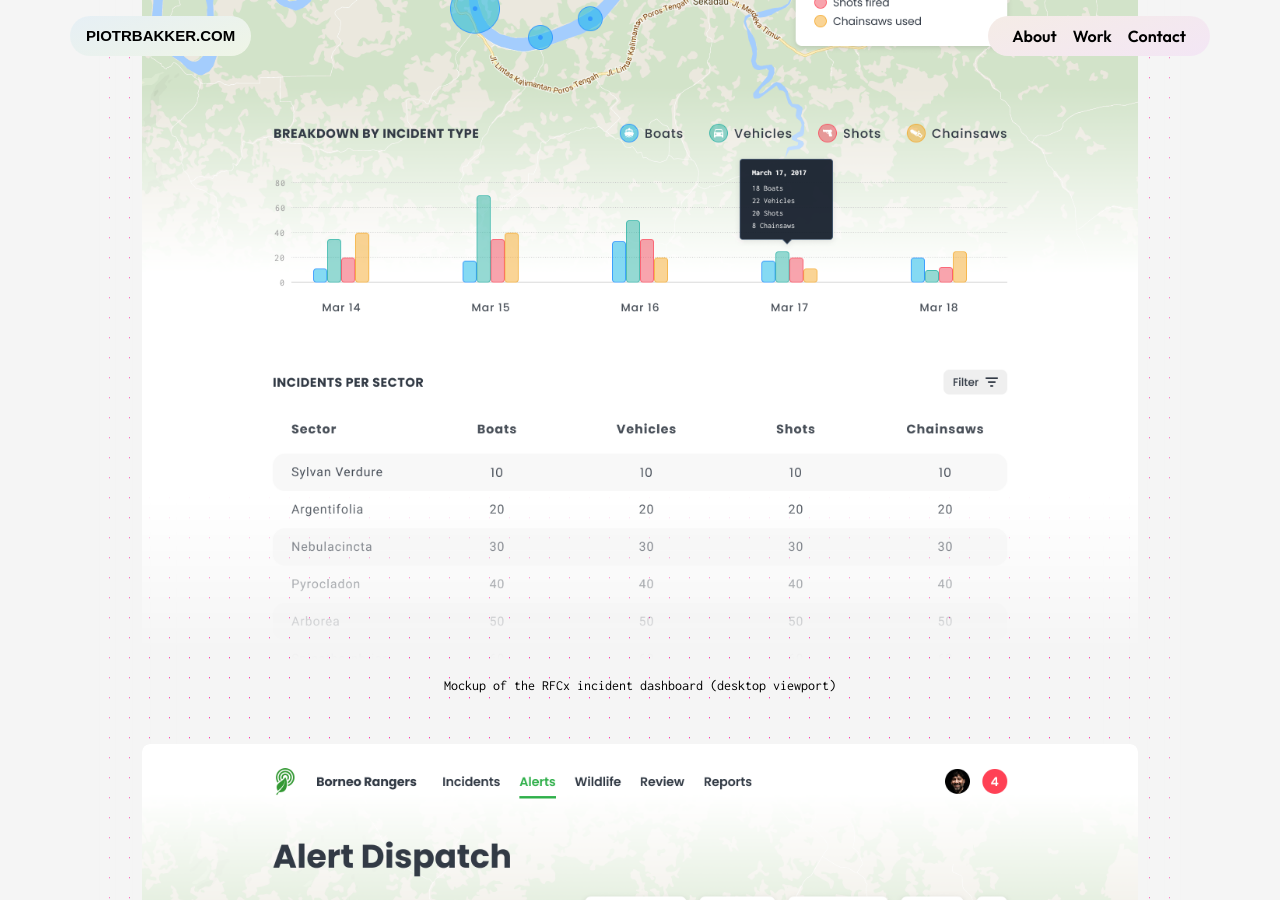
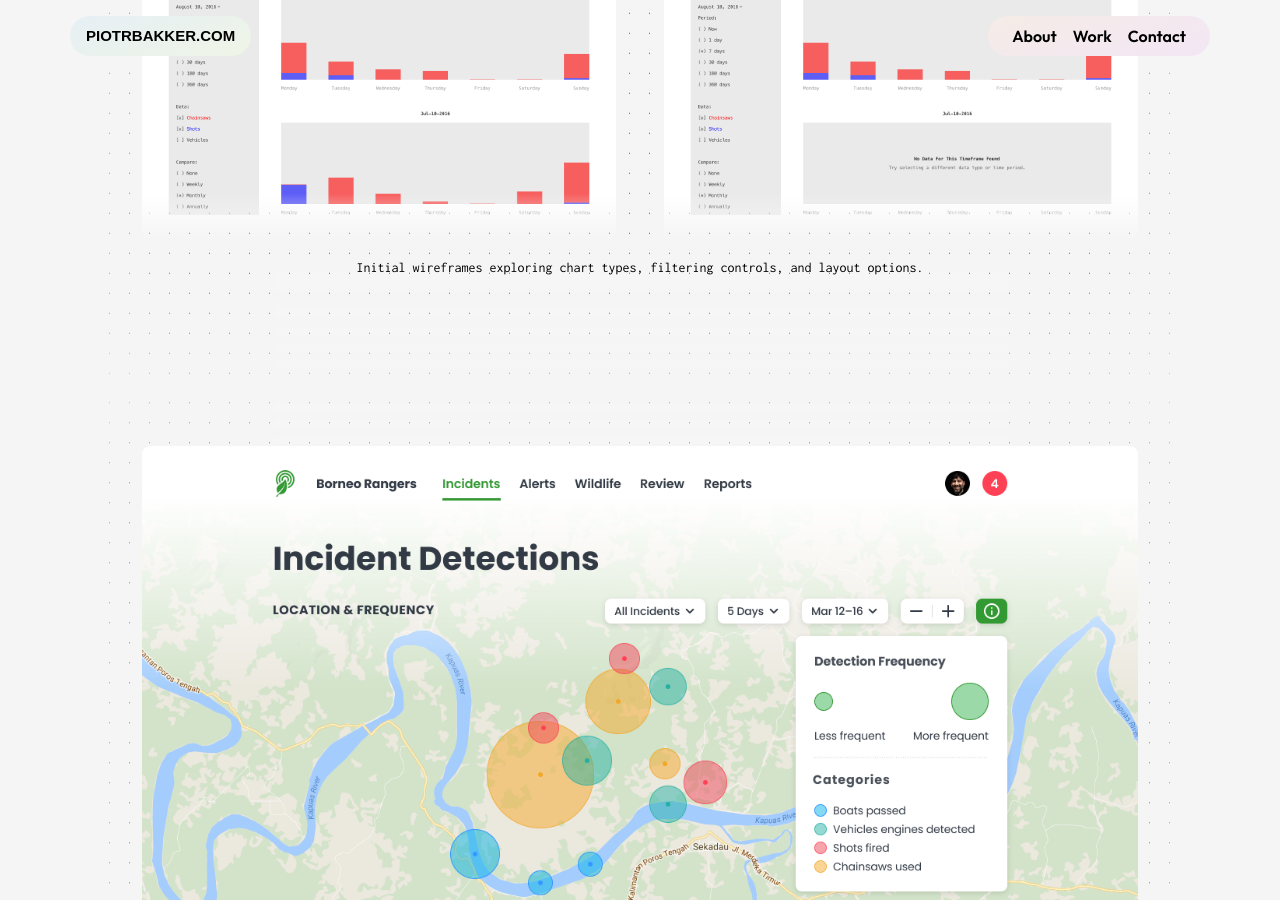
Before and after one commit to piotrbakker/piotrbakker.com, a Jekyll site: the page built from work/rfcx.html, in a window 1280 px wide and 900 px high, scrolled down 2129 px. Built offline with Jekyll 4.4.1, drawn with Linux system fonts in a browser that asks for light colours; some web fonts are replaced.

Commit message:
Add wireframe design asset files.

```diff
--- a/work/rfcx.html
+++ b/work/rfcx.html
@@ -26,6 +26,47 @@ keywords: "Design Systems, User Interface Design, Web Design"
         <p class="fs-5 text-style-primary text-serif">The integrated dashboard approach we eventually landed on allowed users to spot patterns that weren’t visible when viewing data in isolation, such as identifying logging hotspots or tracking detection patterns across the monitored area over time.</p>
       </div>
     </div>
+
+    <div class="row justify-content-center mt-2 mt-lg-4">
+      <div class="col">
+        <div class="p-4 p-lg-5 content-bg-dotted">
+          <div class="row justify-content-center">
+            <div class="col">
+              <figure class="figure mb-5">
+                <div class="row gx-4 gx-xl-5 gy-4 gy-xl-5">
+                  <div class="col=12 col-md-6">
+                    <picture>
+                      <source srcset="/assets/img/rfcx.org/content.dark-rfcx-project-wireframe-01.png" media="(prefers-color-scheme: dark)">
+                      <img class="img-fluid rounded-3 image-mask-gradient" alt="Wireframe of RFCx’s incident dashboard" src="/assets/img/rfcx.org/content.light-rfcx-project-wireframe-01.png">
+                    </picture>
+                  </div>
+                  <div class="col-12 col-md-6">
+                    <picture>
+                      <source srcset="/assets/img/rfcx.org/content.dark-rfcx-project-wireframe-02.png" media="(prefers-color-scheme: dark)">
+                      <img class="img-fluid rounded-3 image-mask-gradient" alt="Wireframe of RFCx’s incident dashboard" src="/assets/img/rfcx.org/content.light-rfcx-project-wireframe-02.png">
+                    </picture>
+                  </div>
+                  <div class="col-12 col-md-6">
+                    <picture>
+                      <source srcset="/assets/img/rfcx.org/content.dark-rfcx-project-wireframe-03.png" media="(prefers-color-scheme: dark)">
+                      <img class="img-fluid rounded-3 image-mask-gradient" alt="Wireframe of RFCx’s incident dashboard" src="/assets/img/rfcx.org/content.light-rfcx-project-wireframe-03.png">
+                    </picture>
+                  </div>
+                  <div class="col-12 col-md-6">
+                    <picture>
+                      <source srcset="/assets/img/rfcx.org/content.dark-rfcx-project-wireframe-04.png" media="(prefers-color-scheme: dark)">
+                      <img class="img-fluid rounded-3 image-mask-gradient" alt="Wireframe of RFCx’s incident dashboard" src="/assets/img/rfcx.org/content.light-rfcx-project-wireframe-04.png">
+                    </picture>
+                  </div>
+                </div>
+                <figcaption class="figure-caption text-center mt-3 text-style-primary text-monospaced">Initial wireframes exploring chart types, filtering controls, and layout options.</figcaption>
+              </figure>
+            </div>
+          </div>
+        </div>
+      </div>
+    </div>
+
     <div class="row mt-2 mt-lg-4">
       <div class="col">
         <div class="p-4 p-lg-5 content-bg-dotted">
```
Also changed, not shown: assets/img/rfcx.org/content.dark-rfcx-project-wireframe-01.png (added), assets/img/rfcx.org/content.dark-rfcx-project-wireframe-02.png (added), assets/img/rfcx.org/content.dark-rfcx-project-wireframe-03.png (added), assets/img/rfcx.org/content.dark-rfcx-project-wireframe-04.png (added), assets/img/rfcx.org/content.light-rfcx-project-wireframe-01.png (added), assets/img/rfcx.org/content.light-rfcx-project-wireframe-02.png (added), assets/img/rfcx.org/content.light-rfcx-project-wireframe-03.png (added), assets/img/rfcx.org/content.light-rfcx-project-wireframe-04.png (added).
